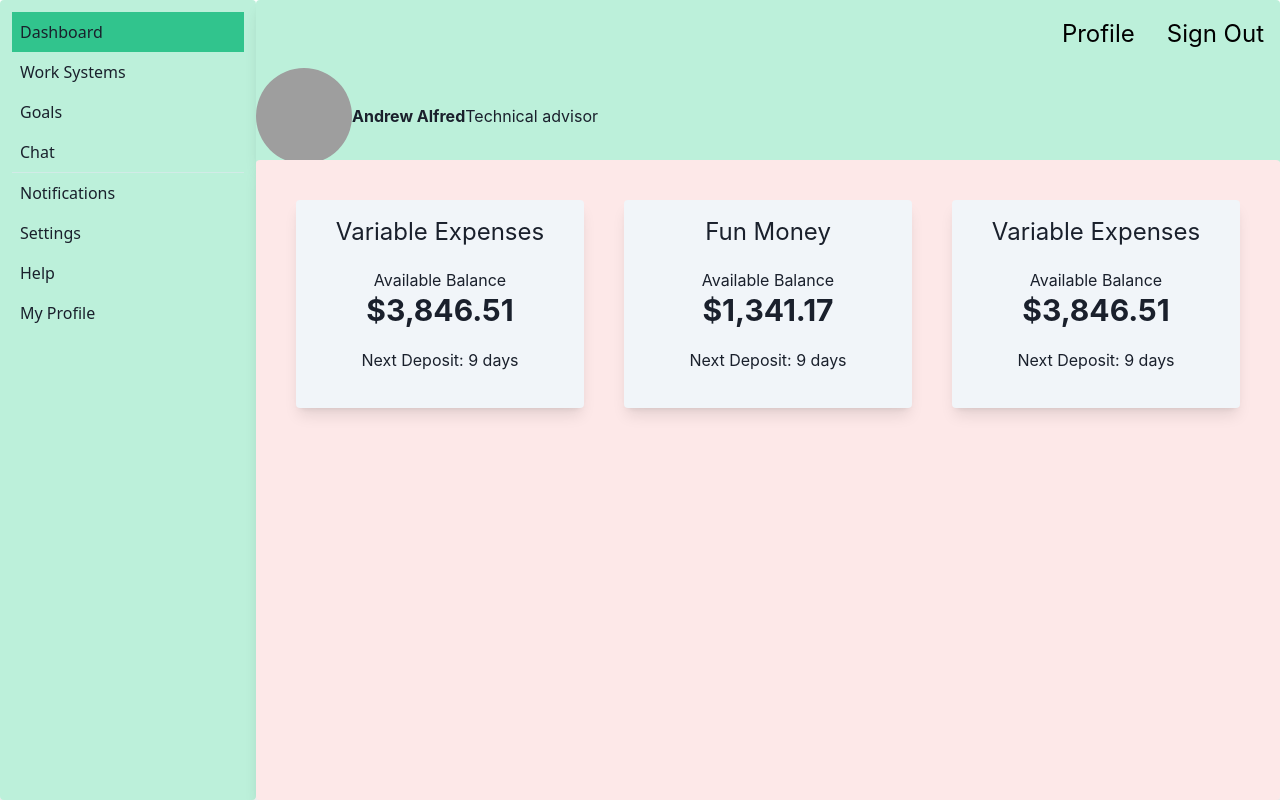
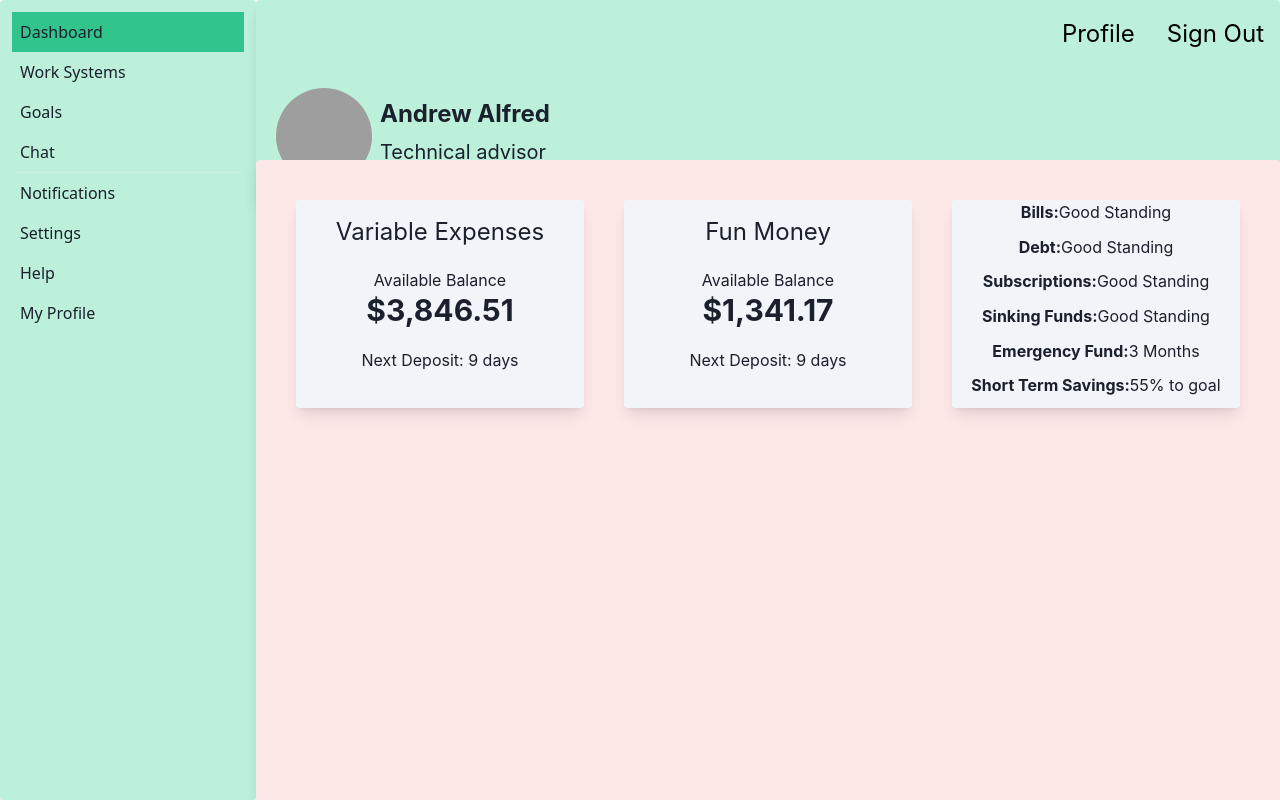
Before and after one commit to WorthyFinancial/WebApp, a Next.js app: page / in a window 1280 px wide. Built offline with nearby package versions, Linux system fonts and the light colour scheme; grey boxes are pictures that could not be loaded.

Commit message:
more updates to dashboard

```diff
--- a/src/components/layout.jsx
+++ b/src/components/layout.jsx
@@ -38,11 +38,11 @@ export default function Layout() {
                     <div className="basis-4/5 w-4/5 h-1/5 bg-green-200 shadow-lg rounded">
                         <SignInNav className="float-right"/>
                         <div>
-                            <div class="flex items-center">
+                            <div class="flex items-center m-5">
                             <Avatar size='xl' name='Christian Nwamba' src='https://bit.ly/code-beast' />
-                                <div>
-                                    <strong>Andrew Alfred</strong>
-                                    <span>Technical advisor</span>
+                                <div className='flex flex-col'>
+                                    <strong className='pl-2 text-2xl'>Andrew Alfred</strong>
+                                    <span className='p-2 text-xl'>Technical advisor</span>
                                 </div>
                             </div>
                         </div>
--- a/src/pages/dashboard.jsx
+++ b/src/pages/dashboard.jsx
@@ -25,12 +25,22 @@ export default function Dashboard() {
                             <p>Next Deposit: 9 days</p>
                         </div>
                         <div className="w-1/3 h-52 shadow-lg rounded bg-slate-100 m-5 text-center">
-                            <h2 className='text-2xl m-4'>Variable Expenses</h2>
-                            <div className='m-5'>
-                                <p>Available Balance</p>
-                                <h1 className='text-3xl font-bold'>$3,846.51</h1>
+                            <div className='flex no-flex-wrap center h-1/6'>
+                                <p className='font-bold'>Bills: </p> <p>Good Standing</p>
                             </div>
-                            <p>Next Deposit: 9 days</p>
+                            <div className='flex no-flex-wrap center h-1/6'>
+                                <p className='font-bold'>Debt: </p> <p>Good Standing</p>
+                            </div>
+                            <div className='flex no-flex-wrap center h-1/6'>
+                                <p className='font-bold'>Subscriptions: </p> <p>Good Standing</p>
+                            </div><div className='flex no-flex-wrap center h-1/6'>
+                                <p className='font-bold'>Sinking Funds: </p> <p>Good Standing</p>
+                            </div>
+                            <div className='flex no-flex-wrap center h-1/6'>
+                                <p className='font-bold'>Emergency Fund: </p> <p>3 Months</p>
+                            </div> <div className='flex no-flex-wrap center h-1/6'>
+                                <p className='font-bold'>Short Term Savings: </p> <p>55% to goal</p>
+                            </div>
                         </div>
                     </div>
         </div>
```
